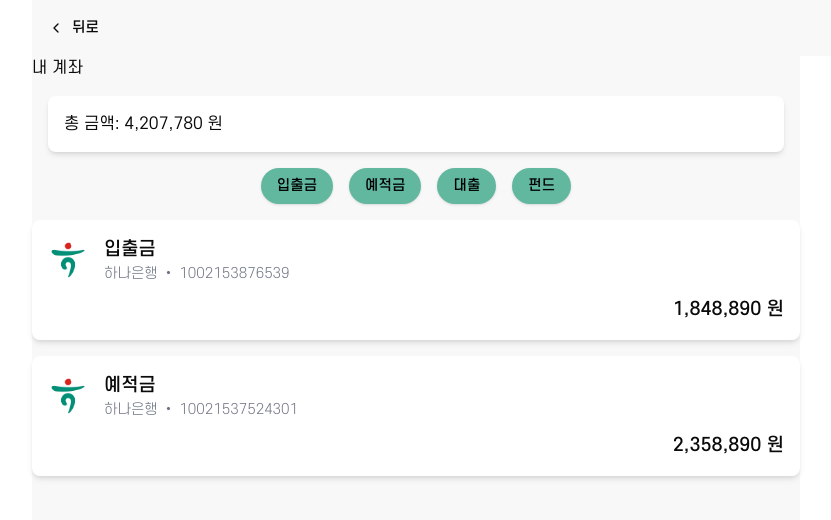
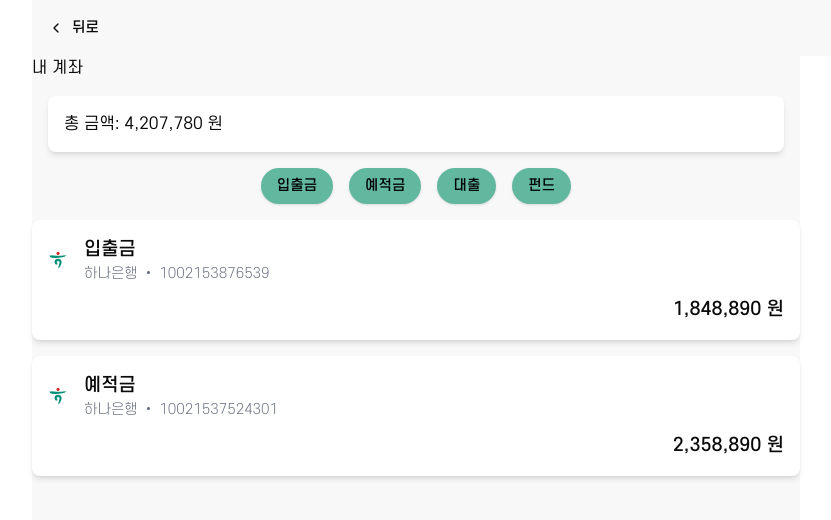
Before and after one commit to Hanaro-Trolly/ONE-HADA, a Next.js app in the folder one-hada/: page /check in a window 1280 px wide. Shown: the top 520 px of the page, without its empty margins (224-1055 px from the left). Built offline with nearby package versions, Linux system fonts and the light colour scheme.

Commit message:
fect: 시연 전 commando-transfer 1차 완성

```diff
--- a/one-hada/app/(site)/transfer/recipient/page.tsx
+++ b/one-hada/app/(site)/transfer/recipient/page.tsx
@@ -1,6 +1,5 @@
 'use client';
 
-import dummy from '@/c-dummy/account_d.json';
 // import BankIcon from '@/components/molecules/BankIcon';
 import BankOption from '@/components/molecules/BankOption';
 import { Button } from '@/components/ui/button';
@@ -118,7 +117,7 @@ export default function RecipientPage({
           </button>
 
           {isBankOptionsOpen && (
-            <div className='absolute bg-white border border-gray-300  shadow-lg p-4 mt-2 w-80'>
+            <div className='absolute bg-white border border-gray-300  shadow-lg p-4 mt-2 w-[272px] overflow-auto h-60'>
               <div className='grid grid-cols-3 gap-2 mb-6 w-full'>
                 {banks.map((bank) => (
                   <BankOption
--- a/one-hada/components/molecules/BankIcon.tsx
+++ b/one-hada/components/molecules/BankIcon.tsx
@@ -37,8 +37,8 @@ const BankIcon: React.FC<BankIconProps> = ({ bankId }) => {
     <Image
       src={getIconPath(bankId)}
       alt={`${bankId} 아이콘`}
-      width={40}
-      height={40}
+      width={20}
+      height={20}
       className='object-contain'
     />
   );
--- a/one-hada/components/molecules/BankOption.tsx
+++ b/one-hada/components/molecules/BankOption.tsx
@@ -15,13 +15,15 @@ const BankOption: React.FC<BankOptionProps> = ({
   return (
     <button
       onClick={() => onClick(bankName)}
-      className={`flex p-4 rounded-lg items-center justify-center border ${
-        selected ? 'bg-blue-500 text-white' : 'bg-gray-100 text-black'
+      className={`flex py-2 rounded-lg items-center justify-center border border-gray-100 ${
+        selected ? 'bg-blue-500 text-white' : 'bg-gray-50 text-black'
       } hover:bg-blue-200 transition`}
-      style={{ width: '120px', height: '120px' }}
     >
-      <BankIcon bankId={bankName} />
-      <span>{bankName}</span>
+      <div className='flex flex-col items-center justify-center gap-2'>
+        <BankIcon bankId={bankName} />
+
+        <label className='text-xs font-normal'>{bankName}</label>
+      </div>
     </button>
   );
 };
```
